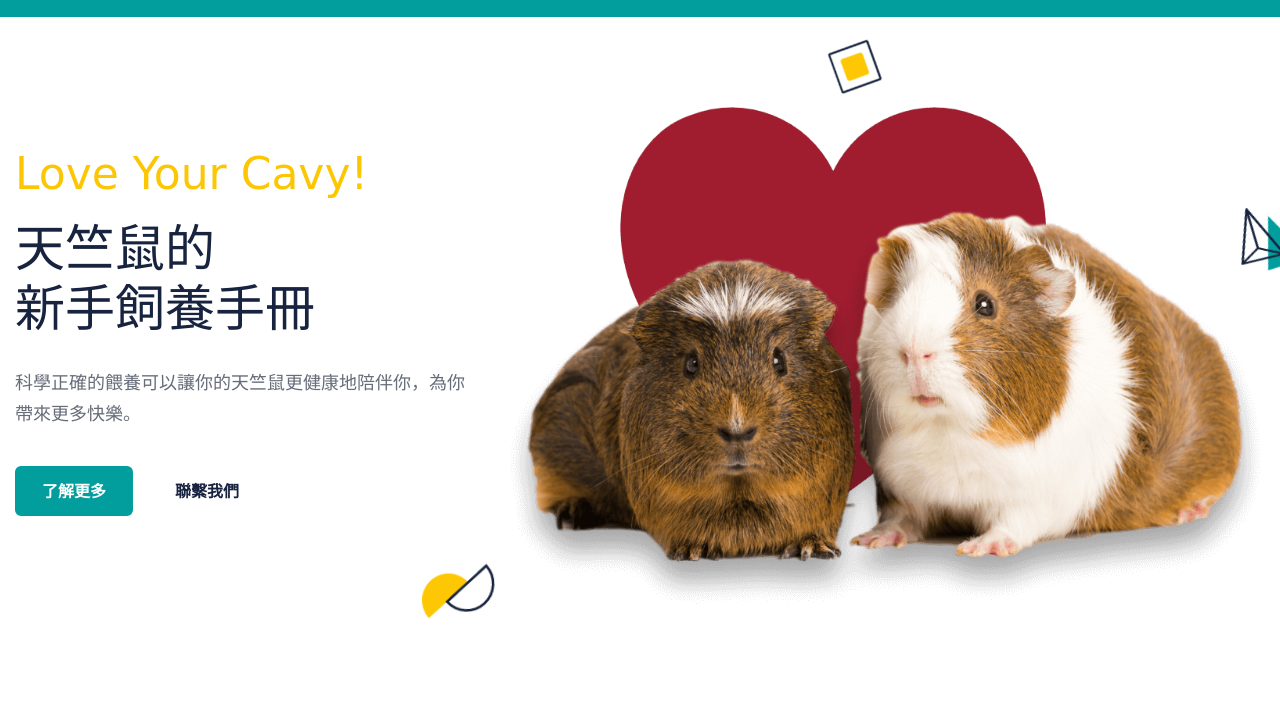
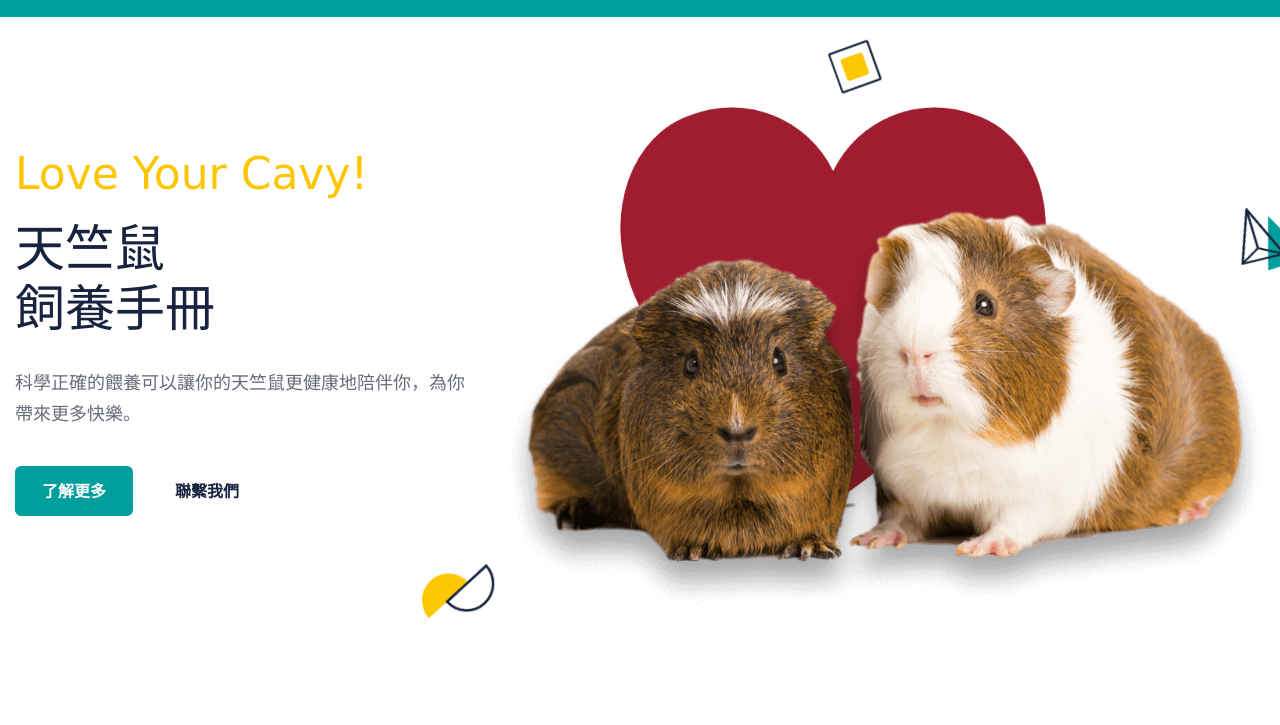
Before and after one commit to cookie1229/guineapiggy, a plain HTML site: page index.html in a window 1280 px wide. Shown: the part 75-800 px from the top of the page. Drawn offline with nearby package versions, Linux system fonts and the light colour scheme; a web font is replaced by a local one.

Commit message:
Update index.html

```diff
--- a/index.html
+++ b/index.html
@@ -69,7 +69,7 @@
 
            <div class="hero-content">
             <p class="section-subtitle">Love Your Cavy!</p>
-            <h2 class="h1 hero-title">天竺鼠的<br>新手飼養手冊</h2>
+            <h2 class="h1 hero-title">天竺鼠<br>飼養手冊</h2>
 
             <p class="hero-text">科學正確的餵養可以讓你的天竺鼠更健康地陪伴你，為你帶來更多快樂。</p>
 
```
